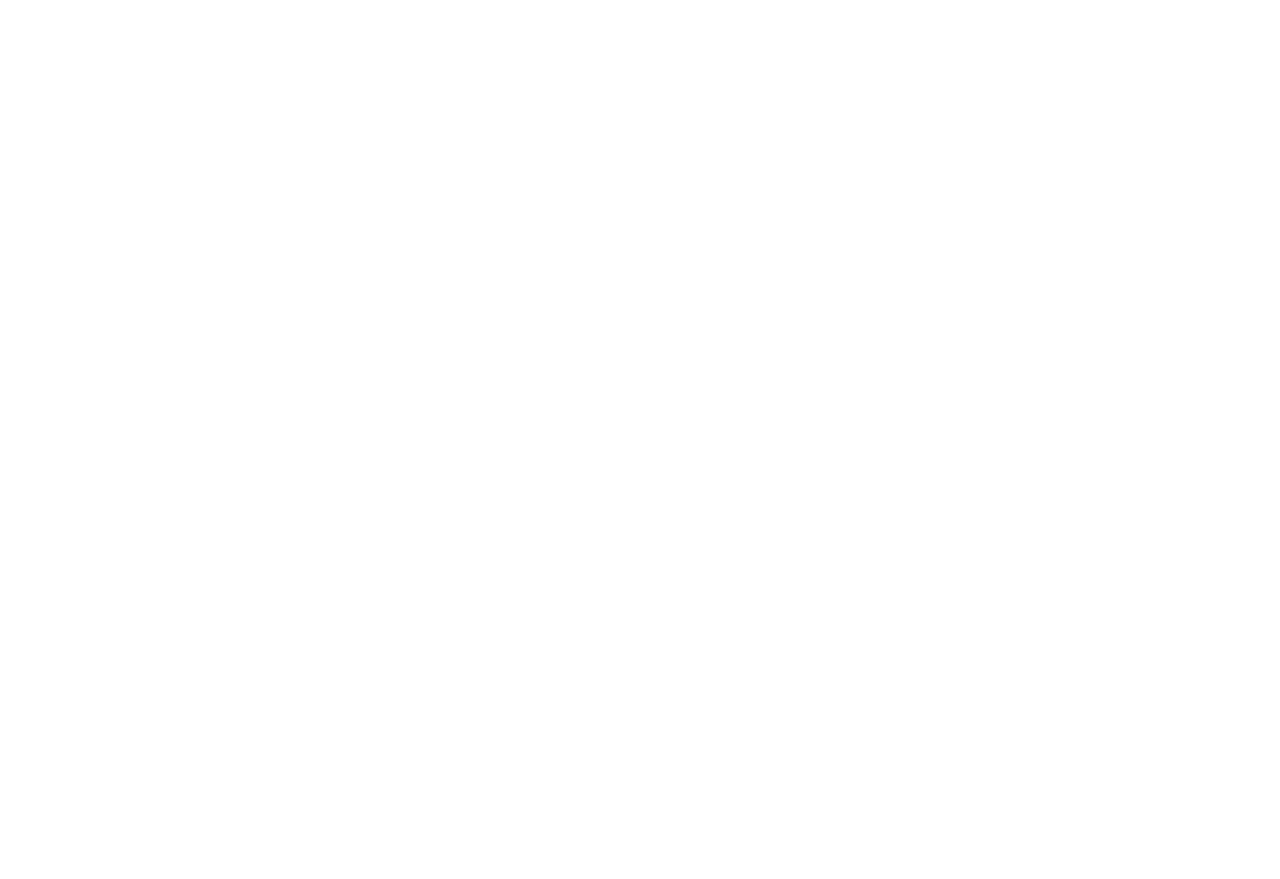
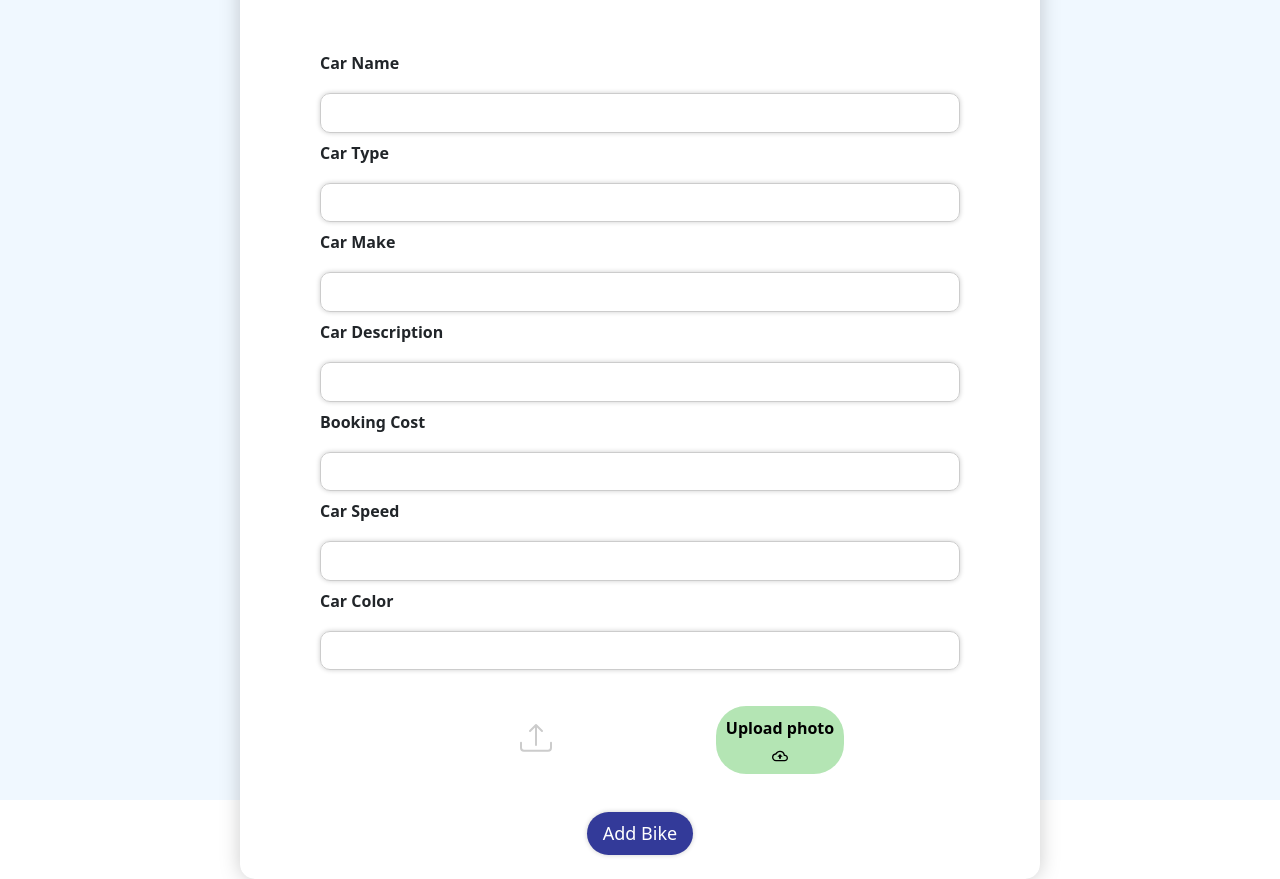
Before and after one commit to GordonOtieno/i-model-cars-frontend, a React (Create React App) app: page /new-car in a window 1280 px wide. Before the commit this address had no page. Before the commit the page ends 800 px from the top, so only its background shows below. Built offline with nearby package versions, Linux system fonts and the light colour scheme.

Commit message:
Update routes

```diff
--- a/src/App.js
+++ b/src/App.js
@@ -19,7 +19,7 @@
 const App = () => (
   <Provider store={store}>
     <Routes>
-      <Route path="/" element={<AddCar />} />
+      <Route path="/new-car" element={<AddCar />} />
       <Route path="/" element={<Main />} />
       <Route path="/details/:id" element={<Details />} />
       <Route path="/signin" element={<Login />} />
--- a/src/components/addcar/AddCar.jsx
+++ b/src/components/addcar/AddCar.jsx
@@ -46,7 +46,7 @@
         .then((data) => {
           console.log('Success:', data);
           alert('Car was successfully created');
-          navigate('/cars');
+          navigate('/');
         })
         .catch((error) => {
           console.error('Error:', error);
--- a/src/components/addcar/resusable/inputFields/Input.jsx
+++ b/src/components/addcar/resusable/inputFields/Input.jsx
@@ -6,7 +6,7 @@
   return (
     <div className="flex flex-column input-div">
       <label htmlFor={label}>{label}</label>
-      <input type={type} onChange={onchange} value={value} />
+      <input type={type} onChange={onchange} value={value} required />
     </div>
   );
 }
```
